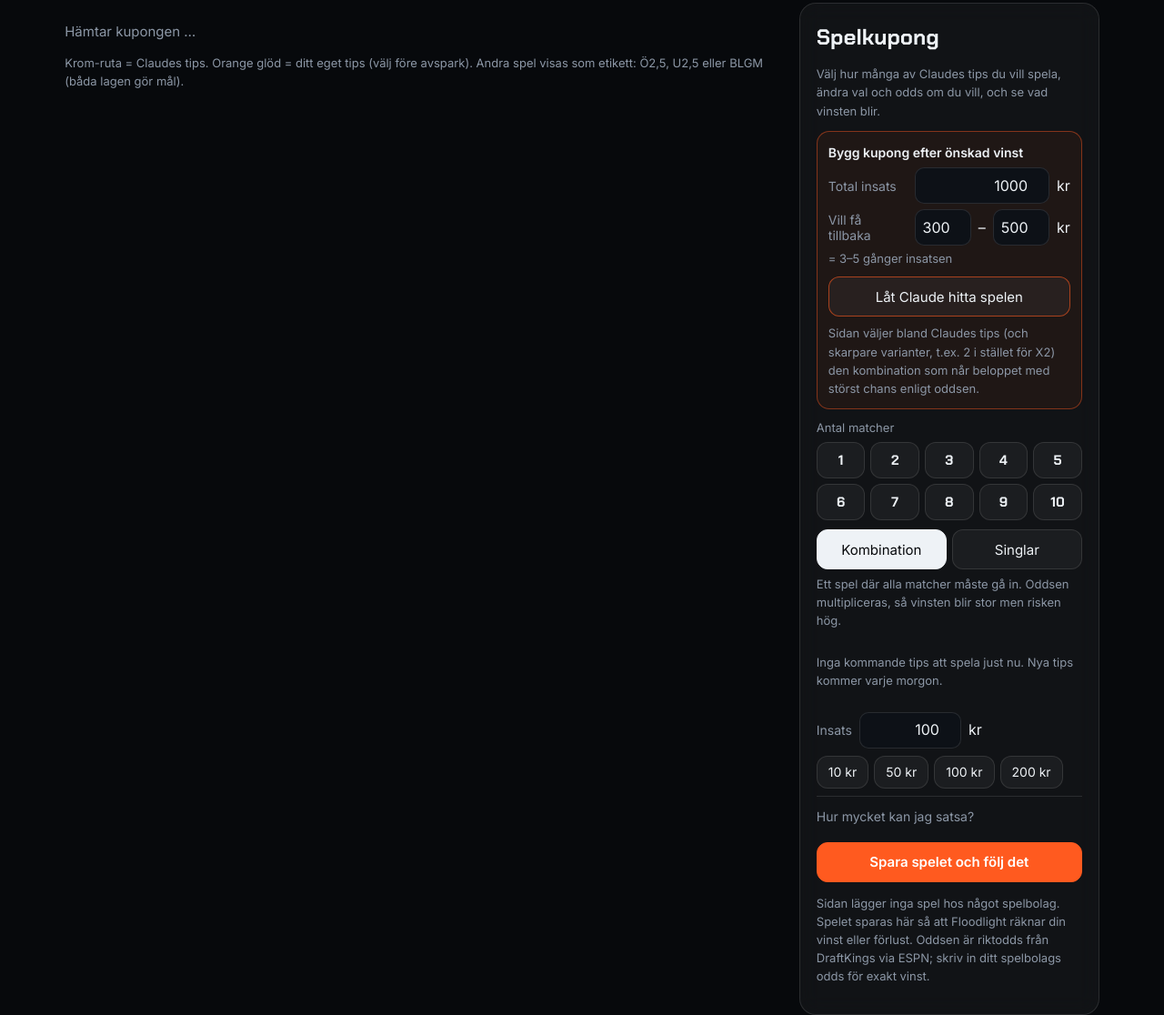
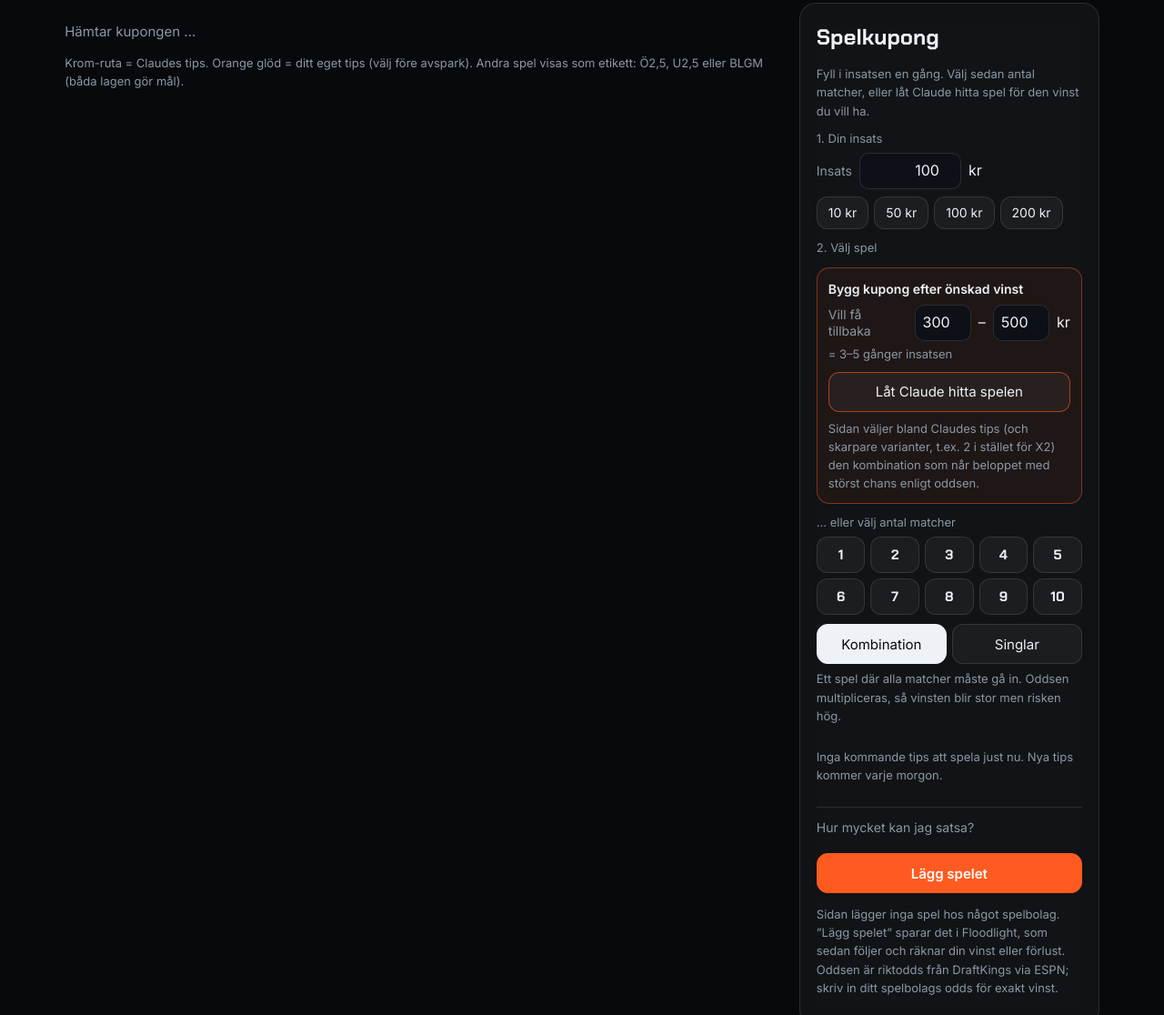
Before and after one commit to Farhad0088/Ekonomi-, a plain HTML site: page tipsjakten/index.html in a window 1280 px wide. Shown: the part 639-1755 px from the top of the page at 91% size. Drawn offline with Linux system fonts and the light colour scheme.

Commit message:
Use one stake input and show the draft slip at the top
The wanted-payout builder now uses the slip's stake instead of its own
field. The top panel shows the unsaved slip with stake, odds, payout
and win plus a 'Lägg spelet' button. Fix taps lost when buttons were
re-rendered on blur, and a 10x error in the wanted payout amounts.

Co-Authored-By: Claude Opus 5.5 <noreply@anthropic.com>
Claude-Session: https://claude.ai/code/session_01MBkTCDVsiNtWE3AwJmwaEu

```diff
--- a/tipsjakten/index.html
+++ b/tipsjakten/index.html
@@ -184,26 +184,27 @@ aside .panel{background:var(--glass);border:1px solid var(--edge);border-radius:
 <aside>
 <div class="panel slip" id="kupong">
 <h2>Spelkupong<span id="slipcount"></span></h2>
-<p class="note" style="margin:0">Välj hur många av Claudes tips du vill spela, ändra val och odds om du vill, och se vad vinsten blir.</p>
+<p class="note" style="margin:0">Fyll i insatsen en gång. Välj sedan antal matcher, eller låt Claude hitta spel för den vinst du vill ha.</p>
+<div class="lbl">1. Din insats</div>
+<div class="money"><label for="stake" id="stakelbl">Insats</label><input id="stake" type="number" inputmode="decimal" min="1" step="1" value="100"><span>kr</span></div>
+<div class="chips2" id="chips"></div>
+<div class="lbl">2. Välj spel</div>
 <div class="goal" id="goal"><div class="lbl">Bygg kupong efter önskad vinst</div>
-<div class="money"><label for="goalStake">Total insats</label><input id="goalStake" type="number" inputmode="decimal" min="1" step="10" value="1000"><span>kr</span></div>
 <div class="money"><label for="goalLo">Vill få tillbaka</label><input id="goalLo" type="number" inputmode="decimal" min="1" step="100" value="3000" aria-label="Från"><span>–</span><input id="goalHi" type="number" inputmode="decimal" min="1" step="100" value="5000" aria-label="Till"><span>kr</span></div>
 <p class="note" id="goalMul" style="margin:4px 0 0"></p>
 <button id="goalBtn">Låt Claude hitta spelen</button>
 <p class="note" id="goalNote">Sidan väljer bland Claudes tips (och skarpare varianter, t.ex. 2 i stället för X2) den kombination som når beloppet med störst chans enligt oddsen.</p></div>
-<div class="lbl">Antal matcher</div>
+<div class="lbl">… eller välj antal matcher</div>
 <div class="nums" id="nums"></div>
 <div class="seg2"><button data-mode="kombi" aria-pressed="true">Kombination</button><button data-mode="single" aria-pressed="false">Singlar</button></div>
 <p class="note" id="modehelp" style="margin:6px 0 0"></p>
 <div class="legs" id="legs"></div>
-<div class="money"><label for="stake" id="stakelbl">Insats</label><input id="stake" type="number" inputmode="decimal" min="1" step="1" value="100"><span>kr</span></div>
-<div class="chips2" id="chips"></div>
 <div id="calc"></div>
 <details class="budget" id="budgetBox"><summary>Hur mycket kan jag satsa?</summary>
 <div class="money" style="margin-top:6px"><label for="budget">Min spelbudget per månad</label><input id="budget" type="number" inputmode="decimal" min="0" step="50" placeholder="t.ex. 1000"><span>kr</span></div>
 <div id="advice"></div></details>
-<button class="primary" id="saveSlip">Spara spelet och följ det</button>
-<p class="note">Sidan lägger inga spel hos något spelbolag. Spelet sparas här så att Floodlight räknar din vinst eller förlust. Oddsen är riktodds från DraftKings via ESPN; skriv in ditt spelbolags odds för exakt vinst.</p>
+<button class="primary" id="saveSlip">Lägg spelet</button>
+<p class="note">Sidan lägger inga spel hos något spelbolag. ”Lägg spelet” sparar det i Floodlight, som sedan följer och räknar din vinst eller förlust. Oddsen är riktodds från DraftKings via ESPN; skriv in ditt spelbolags odds för exakt vinst.</p>
 </div>
 <div class="panel" id="mybets"><h2>Mina spel</h2><div class="sum" id="betsum"></div><div id="betlist"><p class="note">Inga sparade spel ännu.</p></div></div>
 <div class="panel">
@@ -352,12 +353,12 @@ function calcSlip(){const ids=legIds(),stake=Math.max(0,Number(slip.stake)||0);l
 function adviceFor(){if(!budget)return null;const k=slip.mode==='kombi'?0.01:0.02;return Math.max(10,Math.round(budget*k/10)*10)}
 function renderSlip(){
  const n=legIds().length;$('slipcount').textContent=n?`${n} ${n===1?'match':'matcher'}`:'';
- const el=eligible().length;$('nums').innerHTML=Array.from({length:10},(_,i)=>i+1).map(k=>`<button data-n="${k}" aria-pressed="${n===k}" ${k>el?'disabled':''}>${k}</button>`).join('');
+ const el=eligible().length,nb=$('nums');if(nb.children.length!==10)nb.innerHTML=Array.from({length:10},(_,i)=>`<button data-n="${i+1}">${i+1}</button>`).join('');[...nb.children].forEach((b,i)=>{b.setAttribute('aria-pressed',n===i+1);b.disabled=i+1>el});
  document.querySelectorAll('[data-mode]').forEach(b=>b.setAttribute('aria-pressed',b.dataset.mode===slip.mode));
  $('modehelp').textContent=slip.mode==='kombi'?'Ett spel där alla matcher måste gå in. Oddsen multipliceras, så vinsten blir stor men risken hög.':'Ett spel per match med samma insats. Varje rätt match ger vinst för sig.';
  $('stakelbl').textContent=slip.mode==='kombi'?'Insats':'Insats per match';
- if(document.activeElement!==$('stake'))$('stake').value=slip.stake;
- const adv=adviceFor();$('chips').innerHTML=[10,50,100,200].map(v=>`<button data-stake="${v}">${v} kr</button>`).join('')+(adv?`<button data-stake="${adv}">Förslag ${adv} kr</button>`:'');
+ if(document.activeElement!==$('stake')&&num($('stake').value)!==slip.stake){$('stake').value=slip.stake;if(typeof syncGoal==='function')syncGoal()}
+ const adv=adviceFor(),chipKey=String(adv);if($('chips').dataset.k!==chipKey){$('chips').dataset.k=chipKey;$('chips').innerHTML=[10,50,100,200].map(v=>`<button data-stake="${v}">${v} kr</button>`).join('')+(adv?`<button data-stake="${adv}">Förslag ${adv} kr</button>`:'')}
  if(!n){$('legs').innerHTML=`<p class="note">${el?'Välj antal matcher ovan, eller tryck ”+ Kupong” på ett matchkort.':'Inga kommande tips att spela just nu. Nya tips kommer varje morgon.'}</p>`;$('calc').innerHTML='';$('saveSlip').disabled=true;renderMine();renderAdvice();return}
  const c=calcSlip();
  $('legs').innerHTML=c.rows.map(r=>{const l=slip.legs[r.id],m=r.m,locked=!open(m);return`<div class="leg${!r.od||locked?' bad':''}"><div class="nm">${esc(m.home)}–${esc(m.away)}<small>${esc(fmtK(m.kickoff))}${l.pick===m.tip?' · Claudes tips':' · eget val'}${r.p?` · ≈${Math.round(r.p*100)} %`:''}${locked?' · har startat':''}</small></div>
@@ -371,15 +372,16 @@ function renderSlip(){
  if(budget&&c.total>budget*0.1)h+=`<p class="warn">Insatsen är över 10 % av din månadsbudget (${kr(budget)}). Överväg en lägre insats.</p>`;
  $('calc').innerHTML=h;$('saveSlip').disabled=c.miss||c.rows.some(r=>!open(r.m))||!(c.stake>0)||!db;
  $('slipbar').hidden=false;$('slipbar').href='#kupong';$('slipbar').innerHTML=`<span>Kupong · ${n} ${n===1?'match':'matcher'} · ${slip.mode==='kombi'?'odds '+(c.miss?'–':oddsTxt(c.odds)):'singlar'}</span><b>${c.miss?'–':kr(c.payout)}</b>`;
- renderAdvice();
+ renderMine();renderAdvice();
 }
 /* ---------- Målvinst: hitta kombination ---------- */
 const num=v=>parseFloat(String(v).replace(',','.'));
-let goal=ls.get('tj-goal',null);if(goal){$('goalStake').value=goal.stake;$('goalLo').value=goal.lo;$('goalHi').value=goal.hi}
-let gm={lo:3,hi:5};const gStake=()=>num($('goalStake').value);
-function goalMul(){const s=gStake(),a=num($('goalLo').value),b=num($('goalHi').value);if(s>0){if(a>0)gm.lo=a/s;if(b>0)gm.hi=b/s}$('goalMul').textContent=s>0&&a>0&&b>0?`= ${String(Math.round(a/s*10)/10).replace('.',',')}–${String(Math.round(b/s*10)/10).replace('.',',')} gånger insatsen`:''}
-goalMul();
-$('goalStake').addEventListener('input',()=>{const s=gStake();if(s>0){$('goalLo').value=Math.round(s*gm.lo);$('goalHi').value=Math.round(s*gm.hi)}goalMul()});
+let gm=ls.get('tj-goalmul',{lo:3,hi:5});
+const gStake=()=>num($('stake').value);
+function goalMul(){const s=gStake(),a=num($('goalLo').value),b=num($('goalHi').value);if(s>0&&a>0&&b>0){gm={lo:a/s,hi:b/s};ls.set('tj-goalmul',gm)}$('goalMul').textContent=s>0&&a>0&&b>0?`= ${String(Math.round(a/s*10)/10).replace('.',',')}–${String(Math.round(b/s*10)/10).replace('.',',')} gånger insatsen`:''}
+function syncGoal(){const s=gStake();if(s>0){$('goalLo').value=Math.round(s*gm.lo);$('goalHi').value=Math.round(s*gm.hi);$('goalMul').textContent=`= ${String(Math.round(gm.lo*10)/10).replace('.',',')}–${String(Math.round(gm.hi*10)/10).replace('.',',')} gånger insatsen`}}
+syncGoal();
+$('stake').addEventListener('input',syncGoal);
 $('goalLo').addEventListener('input',goalMul);$('goalHi').addEventListener('input',goalMul);
 function findGoal(stake,lo,hi){
  const VAR={'1':['1'],'X':['X'],'2':['2'],'1X':['1X','1'],'X2':['X2','2'],'12':['12','1','2'],'O2.5':['O2.5'],'U2.5':['U2.5']};
@@ -394,7 +396,7 @@ function findGoal(stake,lo,hi){
   else{const d=pay<lo?Math.log(lo/pay):Math.log(pay/hi);if(!near||d<near.d-1e-9||(Math.abs(d-near.d)<1e-9&&c.s>near.s))near={...c,d}}}
  return best?{...best,ok:true}:near?{...near,ok:false}:null}
 $('goalBtn').onclick=()=>{
- const stake=num($('goalStake').value),lo=num($('goalLo').value),hi=num($('goalHi').value);
+ const stake=num($('stake').value),lo=num($('goalLo').value),hi=num($('goalHi').value);
  if(!(stake>0)||!(lo>stake)||!(hi>=lo)){$('goalNote').textContent='Fyll i en insats och ett belopp att få tillbaka som är större än insatsen (från ≤ till).';return}
  ls.set('tj-goal',{stake,lo,hi});
  const r=findGoal(stake,lo,hi);
@@ -418,6 +420,7 @@ document.addEventListener('click',e=>{const t=e.target.closest('button');if(!t)r
  if(t.dataset.legdel){toggleLeg(t.dataset.legdel);return}
  if(t.dataset.slip){toggleLeg(t.dataset.slip);return}
  if(t.dataset.delbet){delBet(t.dataset.delbet,t);return}
+ if(t.dataset.save){$('saveSlip').click();return}
 });
 document.addEventListener('change',e=>{const t=e.target;
  if(t.dataset.legpick){slip.legs[t.dataset.legpick].pick=t.value;slip.legs[t.dataset.legpick].odds=null;saveDraft();renderSlip()}
@@ -427,7 +430,7 @@ document.addEventListener('change',e=>{const t=e.target;
 });
 $('saveSlip').onclick=async()=>{const c=calcSlip();if(!db||c.miss||!c.ids.length)return;$('saveSlip').disabled=true;
  const legs=c.rows.map(r=>({matchId:r.id,home:r.m.home,away:r.m.away,kickoff:r.m.kickoff,pick:slip.legs[r.id].pick,odds:r.od,claude:r.m.tip}));
- try{await db.collection('slips').add({created:new Date().toISOString(),mode:slip.mode,stake:c.stake,legs,totalOdds:slip.mode==='kombi'?Math.round(c.odds*100)/100:null});toast(`Spelet sparat: ${kr(c.total)} insats, möjlig utbetalning ${kr(c.payout)}.`);slip={legs:{},order:[],mode:slip.mode,stake:slip.stake};saveDraft();renderSlip();renderCoupon();document.getElementById('mybets').scrollIntoView({behavior:'smooth',block:'start'})}catch(err){toast('Kunde inte spara spelet.');$('saveSlip').disabled=false}};
+ try{await db.collection('slips').add({created:new Date().toISOString(),mode:slip.mode,stake:c.stake,legs,totalOdds:slip.mode==='kombi'?Math.round(c.odds*100)/100:null});toast(`Spelet är lagt: insats ${kr(c.total)}, möjlig utbetalning ${kr(c.payout)}.`);slip={legs:{},order:[],mode:slip.mode,stake:slip.stake};saveDraft();renderSlip();renderCoupon();document.getElementById('mybets').scrollIntoView({behavior:'smooth',block:'start'})}catch(err){toast('Kunde inte spara spelet.');$('saveSlip').disabled=false}};
 async function delBet(id,btn){if(btn.dataset.sure!=='1'){btn.dataset.sure='1';btn.textContent='Säker? Tryck igen';setTimeout(()=>{btn.dataset.sure='';btn.textContent='Ta bort'},4000);return}try{await db.doc('slips/'+id).delete()}catch(e){toast('Kunde inte ta bort spelet.')}}
 function legState(l){const m=matches[l.matchId];if(!m)return'pending';if(m.status==='void')return'void';if(m.status!=='post'||m.hs==null)return'pending';return grade(l.pick,m.hs,m.as)?'hit':'miss'}
 function settle(b){const st=b.legs.map(legState);
@@ -440,11 +443,12 @@ function betFigs(b,s){const st=b.mode==='kombi'?b.stake:b.stake*b.legs.length,mp
  if(s.state==='open')return`<div class="fig4"><div><b>${kr(st)}</b><span>insats</span></div><div><b>${od}</b><span>${b.mode==='kombi'?'totalodds':'odds'}</span></div><div><b class="g">${kr(mp)}</b><span>möjlig utbetalning</span></div><div><b class="g">${kr(mp-st)}</b><span>möjlig vinst</span></div></div>`;
  return`<div class="fig4"><div><b>${kr(st)}</b><span>insats</span></div><div><b>${od}</b><span>${b.mode==='kombi'?'totalodds':'odds'}</span></div><div><b>${kr(s.pay)}</b><span>utbetalt</span></div><div><b class="${s.pay-st>=0?'pos':'neg'}">${s.pay-st>=0?'+':''}${kr(s.pay-st)}</b><span>${s.pay-st>=0?'vinst':'förlust'}</span></div></div>`}
 function renderMine(){
- const rows=bets.map(b=>({b,s:settle(b)})),open=rows.filter(r=>r.s.state==='open');
+ const rows=bets.map(b=>({b,s:settle(b)})),open=rows.filter(r=>r.s.state==='open'),nd=legIds().length;
+ let draft='';if(nd){const c=calcSlip();draft=`<div class="t"><span>Din kupong · ${nd} ${nd===1?'match':'matcher'} · ${slip.mode==='kombi'?'kombination':'singlar'} · <b style="color:#ffb199">inte lagd än</b></span><a href="#kupong">Ändra</a></div><div class="fig4"><div><b>${kr(c.total)}</b><span>insats</span></div><div><b>${c.miss?'–':slip.mode==='kombi'?oddsTxt(c.odds):'per match'}</b><span>${slip.mode==='kombi'?'totalodds':'odds'}</span></div><div><b class="g">${c.miss?'–':kr(c.payout)}</b><span>möjlig utbetalning</span></div><div><b class="g">${c.miss?'–':kr(c.payout-c.total)}</b><span>möjlig vinst</span></div></div><button class="primary" data-save="1" style="margin-top:12px" ${$('saveSlip').disabled?'disabled':''}>Lägg spelet</button>${bets.length?'<hr style="border:0;border-top:1px solid var(--edge);margin:14px 0">':''}`}
  let ins=0,ut=0;for(const r of rows)if(r.s.state!=='open'){ins+=r.s.stake;ut+=r.s.pay}
  const st=open.reduce((t,r)=>t+r.s.stake,0),mp=open.reduce((t,r)=>t+maxPay(r.b),0),net=ut-ins;
- if(!bets.length){$('mybar').hidden=true}else{$('mybar').hidden=false;
-  $('mybar').innerHTML=`<div class="t"><span>${open.length?`Dina spel · ${open.length} pågår`:'Dina spel · alla avgjorda'}</span><a href="#mybets">Visa spelen</a></div><div class="fig4"><div><b>${kr(st)}</b><span>insatt i pågående</span></div><div><b class="g">${kr(mp)}</b><span>möjlig utbetalning</span></div><div><b class="g">${kr(mp-st)}</b><span>möjlig vinst</span></div><div><b class="${net>=0?'pos':'neg'}">${net>=0?'+':''}${kr(net)}</b><span>netto hittills</span></div></div>`}
+ if(!bets.length&&!nd){$('mybar').hidden=true}else if(!bets.length){$('mybar').hidden=false;$('mybar').innerHTML=draft}else{$('mybar').hidden=false;
+  $('mybar').innerHTML=draft+`<div class="t"><span>${open.length?`Dina spel · ${open.length} pågår`:'Dina spel · alla avgjorda'}</span><a href="#mybets">Visa spelen</a></div><div class="fig4"><div><b>${kr(st)}</b><span>insatt i pågående</span></div><div><b class="g">${kr(mp)}</b><span>möjlig utbetalning</span></div><div><b class="g">${kr(mp-st)}</b><span>möjlig vinst</span></div><div><b class="${net>=0?'pos':'neg'}">${net>=0?'+':''}${kr(net)}</b><span>netto hittills</span></div></div>`}
  if(!legIds().length){const sb=$('slipbar');if(open.length){sb.hidden=false;sb.href='#mybets';sb.innerHTML=`<span>Pågående spel · insats ${kr(st)}</span><b>${kr(mp)}</b>`}else sb.hidden=true}
 }
 function renderBets(){
```
